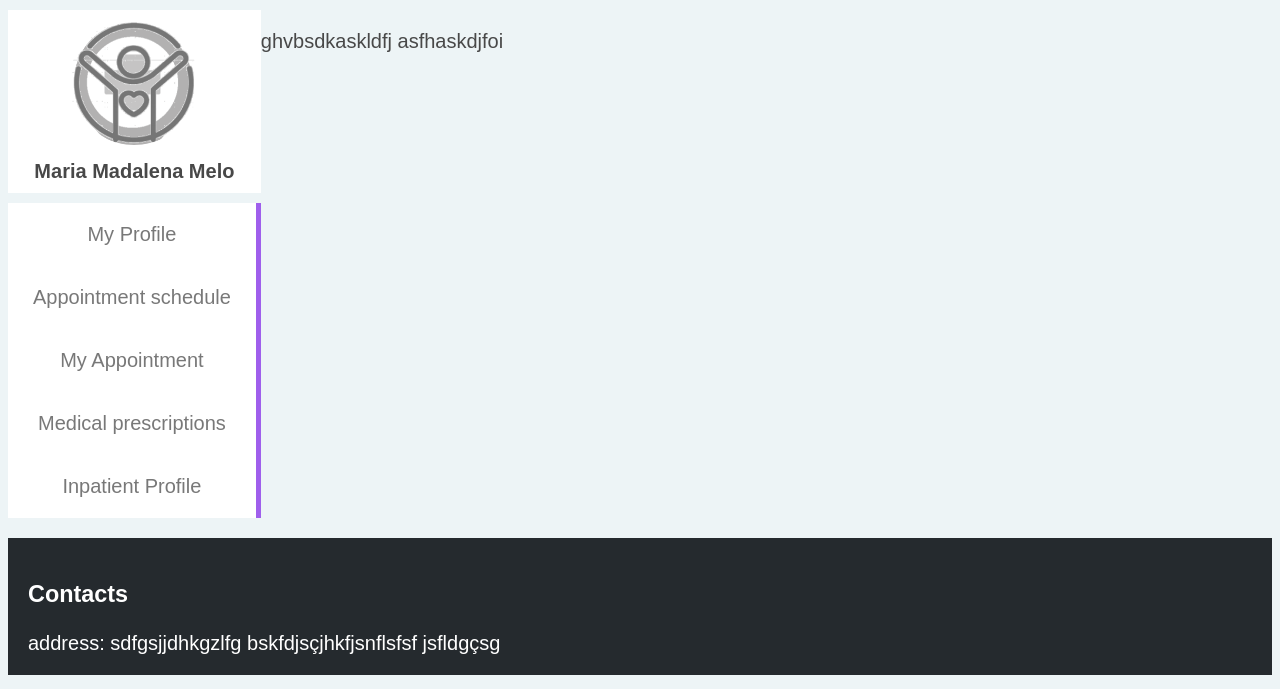
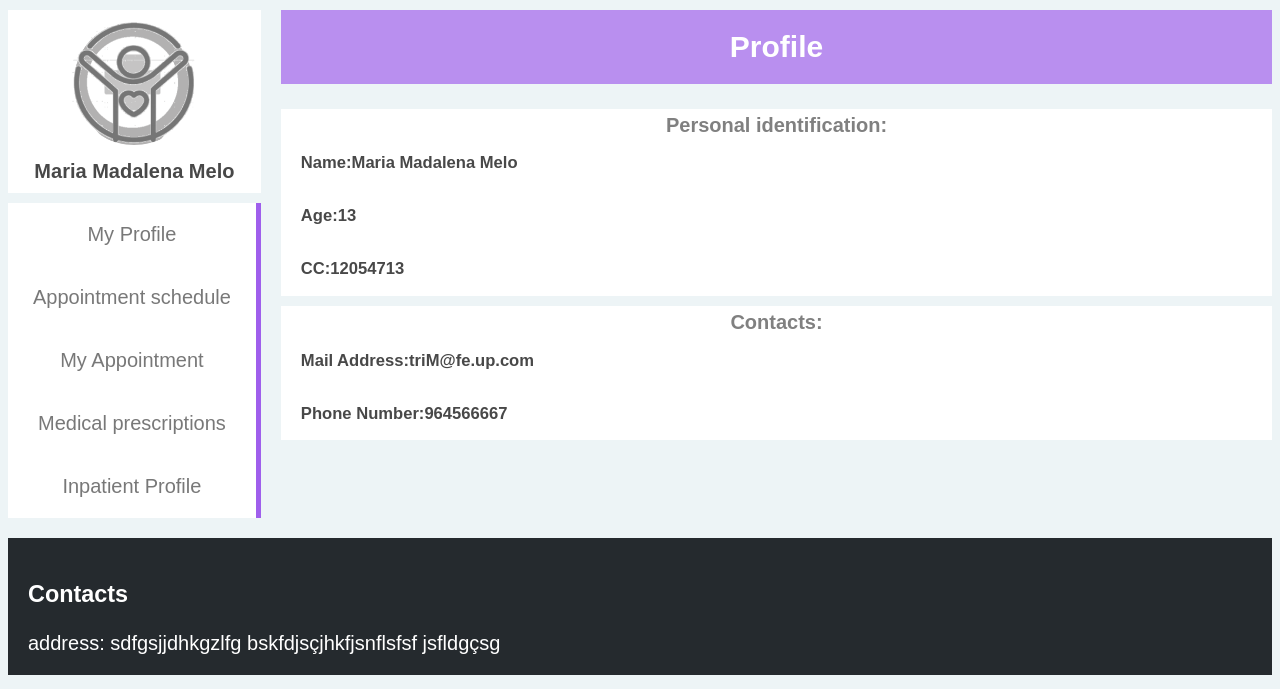
Before and after one commit to AMfeta99/FEUP-ESIN, a PHP site: page /index_f_login.php?cc=12054713 in a window 1280 px wide. Shown: the part 111-800 px from the top of the page. Run offline with PHP 8.4, Linux system fonts and the light colour scheme; data comes from the database, SQL or seed files in the repository.

Commit message:
pequenas correções e profile

```diff
--- a/css/profile.css
+++ b/css/profile.css
@@ -1 +1,41 @@
 /* Profile */
+
+
+.info {
+    margin-left: 2%;
+}
+
+/* .info_in {
+    background-color:white;
+}  */
+
+.info h2{
+    background-color: #862fe981;
+    color:white;
+    text-align: center;
+    padding: 2%;
+    margin-top:0;
+}
+.atribute{
+    margin-left: 2%;
+    margin-top:0;
+    margin-bottom:0;
+
+    display: flex;
+    flex-direction: row;
+    flex-wrap: wrap;
+    align-items: center;
+}
+
+.info_section h4{
+    margin:0;
+    padding-top: 5px;
+
+    text-align: center;
+    color: gray;
+}
+
+.info_section{
+    background-color: white;
+    margin-bottom: 1%;
+}
--- a/register.php
+++ b/register.php
@@ -4,8 +4,8 @@
 
 ?>
   <!--não sei se é valido meter assim senão temos o header_register q é exatamente igual ao header_profile mas com estes links... ia ser repetir o codigo todo mas se achares melhor ...-->
-    <link href="animation.css" rel="stylesheet">
-    <link href="forms.css" rel="stylesheet">
+    <link href="css/animation.css" rel="stylesheet">
+    <link href="css/forms.css" rel="stylesheet">
 <?php
 
   include('templates/header_profile.php');
--- a/templates/header_profile.php
+++ b/templates/header_profile.php
@@ -7,6 +7,7 @@
       <link href="css/style.css" rel="stylesheet">
       <link href="css/style_buttons.css" rel="stylesheet">
       <link href="css/layout.css" rel="stylesheet">
+      <link href="css/profile.css" rel="stylesheet">
 
       <link rel="icon" type="imagem/jpg" href="images/Hospital.jpg" />
       <title>Hospital</title>
--- a/templates/home_page.php
+++ b/templates/home_page.php
@@ -29,7 +29,7 @@
             <div class="mySlide">
               <div class="titletext">The best care just a click away!</div>
               <img src="http://portaldocoracao.com.br/wp-content/uploads/2008/11/cardiologista.jpg" alt="5 " style="width:100%">
-              <div><a href="register.html" id="join" class="descritext" style="font-size: 30px;">Join us</a> </div>
+              <div><a href="register.php" id="join" class="descritext" style="font-size: 30px;">Join us</a> </div>
             </div>
 
           </article>
--- a/templates/patient_menu.php
+++ b/templates/patient_menu.php
@@ -20,7 +20,22 @@
           </article>
 
           <div class="info">
-          <p> ghvbsdkaskldfj asfhaskdjfoi </p>
+            <h2>Profile</h2>
+
+            <article class="info_section">
+                <h4 >Personal identification: </h4>
+                <h5 class="atribute">Name: <p><?php echo  $result["name"] ?></p></h5>
+                <h5 class="atribute">Age:  <p><?php echo  $result["age"] ?></p></h5>
+                <h5 class="atribute">CC:  <p><?php echo  $result["cc"] ?></p></h5>
+            </article>
+
+            <article class="info_section">
+                <h4 class="info_section">Contacts: </h4>
+                <h5 class="atribute">Mail Address: <p><?php echo  $result["mail_address"] ?></p></h5>
+                <?php if (strlen($result["phone_number"])>0){?>
+                <h5 class="atribute">Phone Number: <p><?php echo  $result["phone_number"]; }?></p></h5>
+            </article>
+
          </div>
 
        </section>
--- a/templates/script_slides.php
+++ b/templates/script_slides.php
@@ -11,8 +11,8 @@
         var i;
         var slides = document.getElementsByClassName("mySlide");
         var dots = document.getElementsByClassName("dot");
-        if (n > slides.length) {slideIndex = 1}
-        if (n < 1) {slideIndex = slides.length}
+
+
         for (i = 0; i < slides.length; i++) {
             slides[i].style.display = "none";
         }
```
